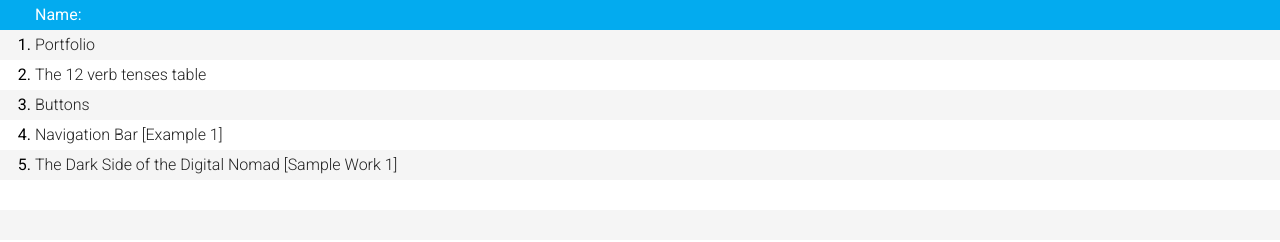
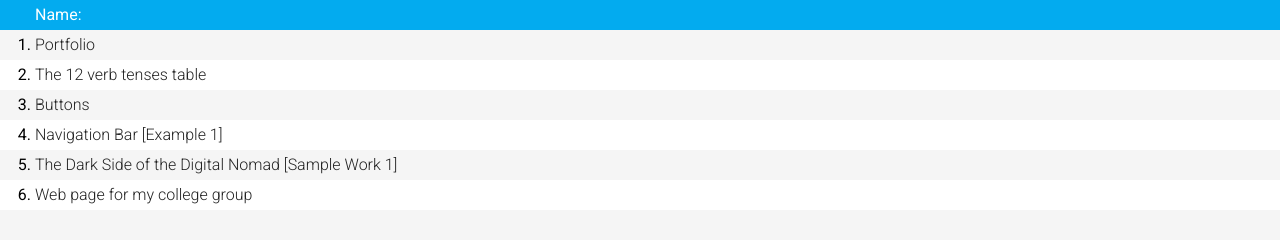
Before and after one commit to Barsukov-m/barsukov-m.github.io, a plain HTML site: page projects/index.html in a window 1280 px wide. Drawn offline with Linux system fonts and the light colour scheme.

Commit message:
Modified Projects page * Added sixth project

```diff
--- a/projects/index.html
+++ b/projects/index.html
@@ -15,6 +15,7 @@
         <li><a href="buttons/buttons-1.html" target="_blank">Buttons</a></li>
         <li><a href="navs/nav1/nav-1.html" target="_blank">Navigation Bar [Example 1]</a></li>
         <li><a href="works/work1" target="_blank">The Dark Side of the Digital Nomad [Sample Work 1]</a></li>
+        <li><a href="college" target="_blank">Web page for my college group</a></li>
     </ol>
 </body>
 </html>
```
